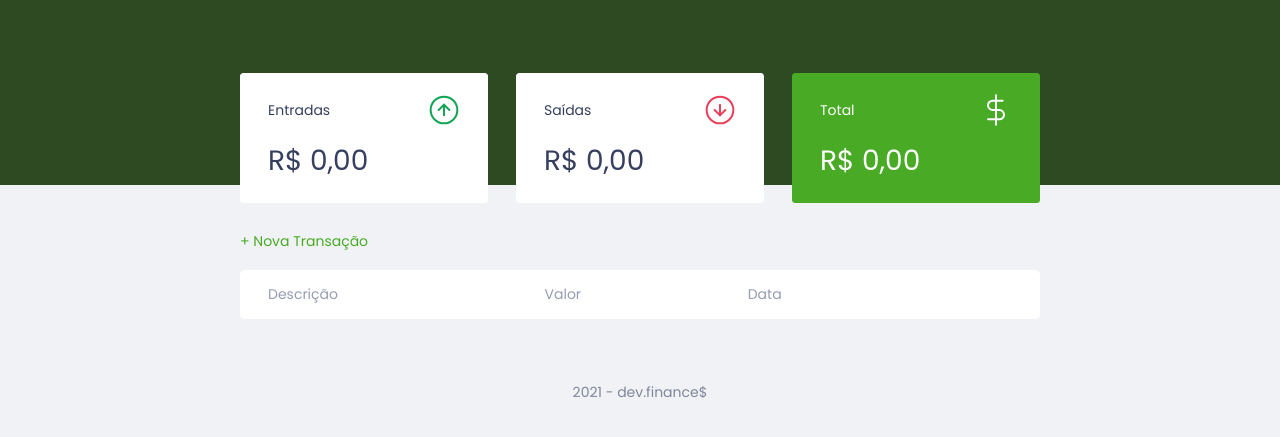
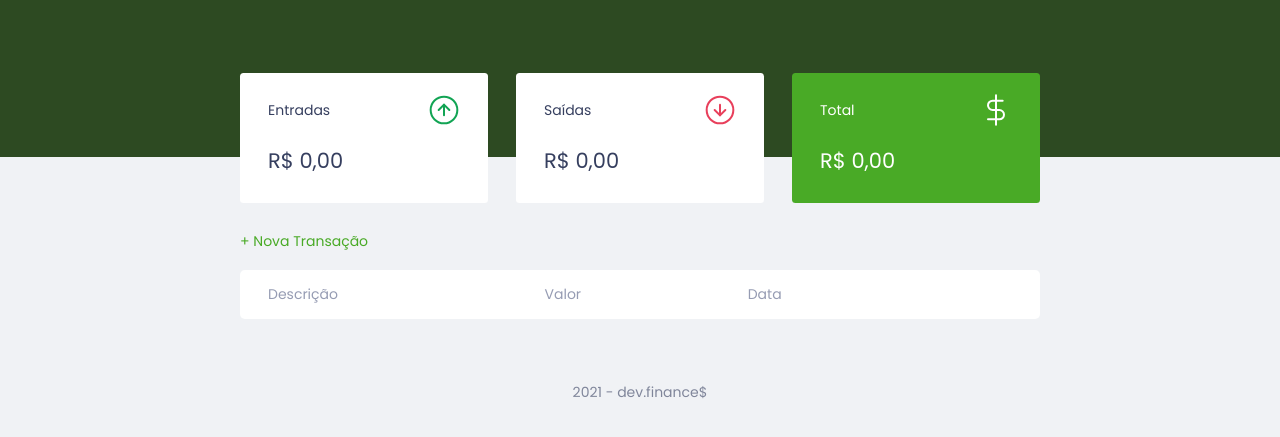
Before and after one commit to KetCode/dev.finances, a plain HTML site: page index.html in a window 1280 px wide. Shown: the part 55-492 px from the top of the page. Drawn offline with Linux system fonts and the light colour scheme.

Commit message:
upd: change font size, header padding and balance margin

```diff
--- a/style.css
+++ b/style.css
@@ -107,13 +107,13 @@ button:hover {
 /* Header ========================= */
 header {
     background: #2D4A22;
-    padding: 2rem 0 13rem;
+    padding: 2rem 0 11rem;
     text-align: center;
 }
 
 /* Balance ========================= */
 #balance {
-    margin-top: -8rem;
+    margin-top: -6rem;
 }
 
 #balance h2 {
@@ -141,7 +141,7 @@ header {
 }
 
 .card p {
-    font-size: 2rem;
+    font-size: 1.5rem;
     line-height: 3rem;
 
     margin-top: 1rem;
```
